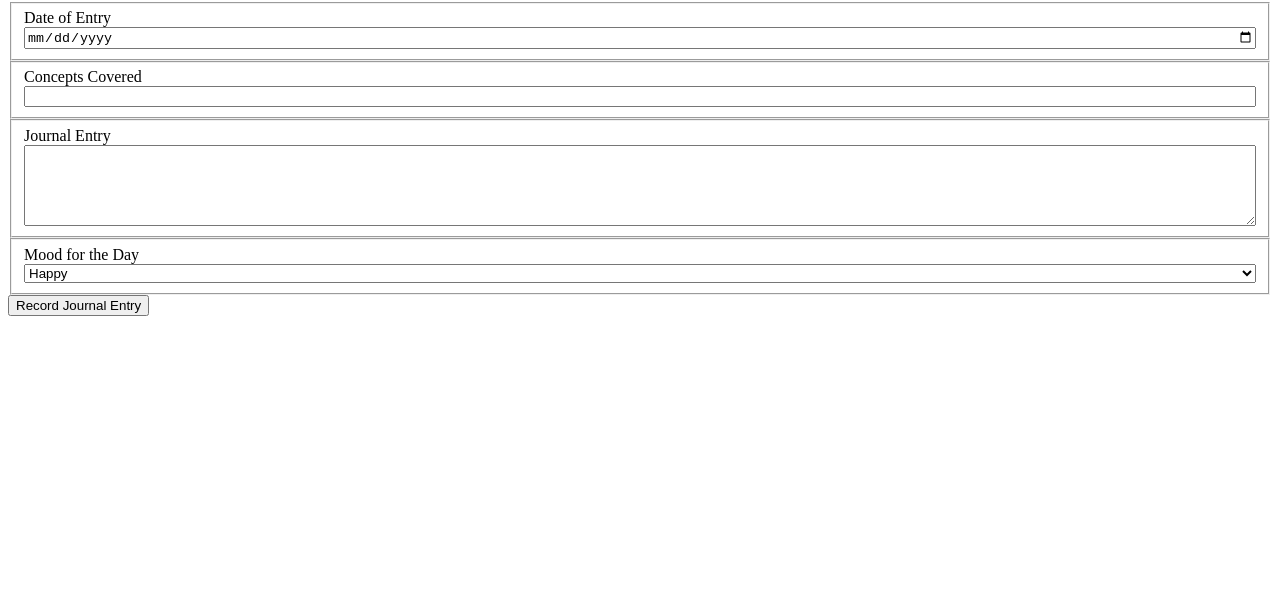
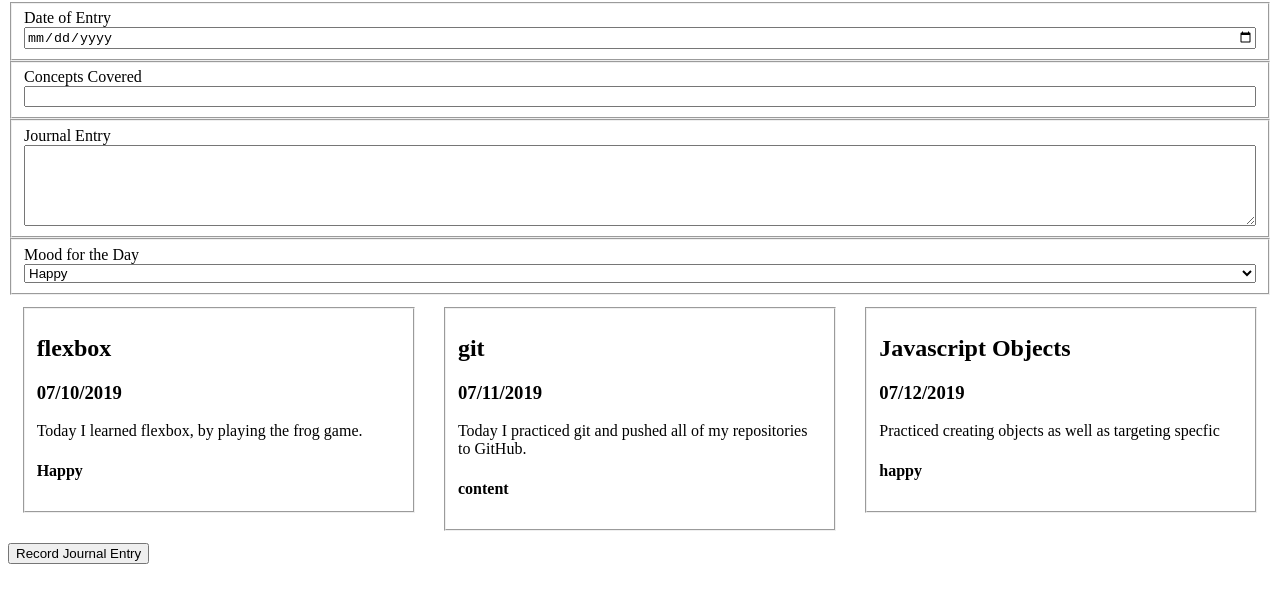
Before and after one commit to bobbybrady/daily-journal, a plain HTML site: page src/index.html in a window 1280 px wide. Shown: the part 78-680 px from the top of the page. Drawn offline with Linux system fonts and the light colour scheme.

Commit message:
added css styling and displayed entries as objects

```diff
--- a/src/index.html
+++ b/src/index.html
@@ -15,20 +15,14 @@
                 <label for="journalDate">Date of Entry</label>
                 <input type="date" name="journalDate" id="journalDate">
             </fieldset>
-        </form>
-        <form action=" ">
             <fieldset class="form--column">
                 <label for="conceptsCovered">Concepts Covered</label>
                 <input type="text" name="conceptsCovered" id="conceptsCovered">
             </fieldset>
-        </form>
-        <form action=" ">
             <fieldset class="form--column">
                 <label for="journalEntry">Journal Entry</label>
                 <textarea name="journalEntry" id="journalEntry" cols="20" rows="5"></textarea>
             </fieldset>
-        </form>
-        <form action=" ">
             <fieldset class="form--column">
                 <label for="mood">Mood for the Day</label>
                 <select name="mood" id="mood">
@@ -42,6 +36,9 @@
                 </select>
             </fieldset>
         </form>
+        <div id="entries">
+
+        </div>
         <button type="button">Record Journal Entry</button>
     </div>
     <script src="scripts/journal.js"></script>
--- a/src/scripts/journal.js
+++ b/src/scripts/journal.js
@@ -30,3 +30,30 @@ journalEntries.push(journalEntryOne)
 journalEntries.push(journalEntryTwo)
 
 console.log(journalEntries)
+const toHTML = document.querySelector("#entries")
+const makeJournalEntryComponent = (object) => {
+    return `
+    <article class = "entryLog">
+        <fieldset>
+            <h2>${object.concepts}</h2>
+            <h3>${object.date}</h3>
+            <p>${object.journal}</p>
+            <h4>${object.mood}</h4>
+        </fieldset>
+    </article>`
+
+}
+// const journal = makeJournalEntryComponent()
+
+let allEntries = ""
+let fragment = document.createDocumentFragment()
+const renderJournalEntries = (entries) => {
+    entries.forEach(entry => {
+        let journal = makeJournalEntryComponent(entry)
+        allEntries += journal
+        console.log(journal)
+    });
+    toHTML.innerHTML = allEntries
+}
+
+renderJournalEntries(journalEntries)
--- a/src/styles/journal.css
+++ b/src/styles/journal.css
@@ -2,3 +2,21 @@
     display: flex;
     flex-direction: column;
 }
+
+#entries {
+    display: flex;
+    flex-direction: row;
+    justify-content: space-between;
+    flex-wrap: wrap
+}
+
+.entryLog {
+    flex: 1;
+    width: 32%;
+	margin: 1%;
+}
+
+.entryLog:hover{
+    background-color: bisque;
+    box-shadow: 2px 2px 2px 2px gray;
+}
```
Also changed, not shown: 1 other file.
